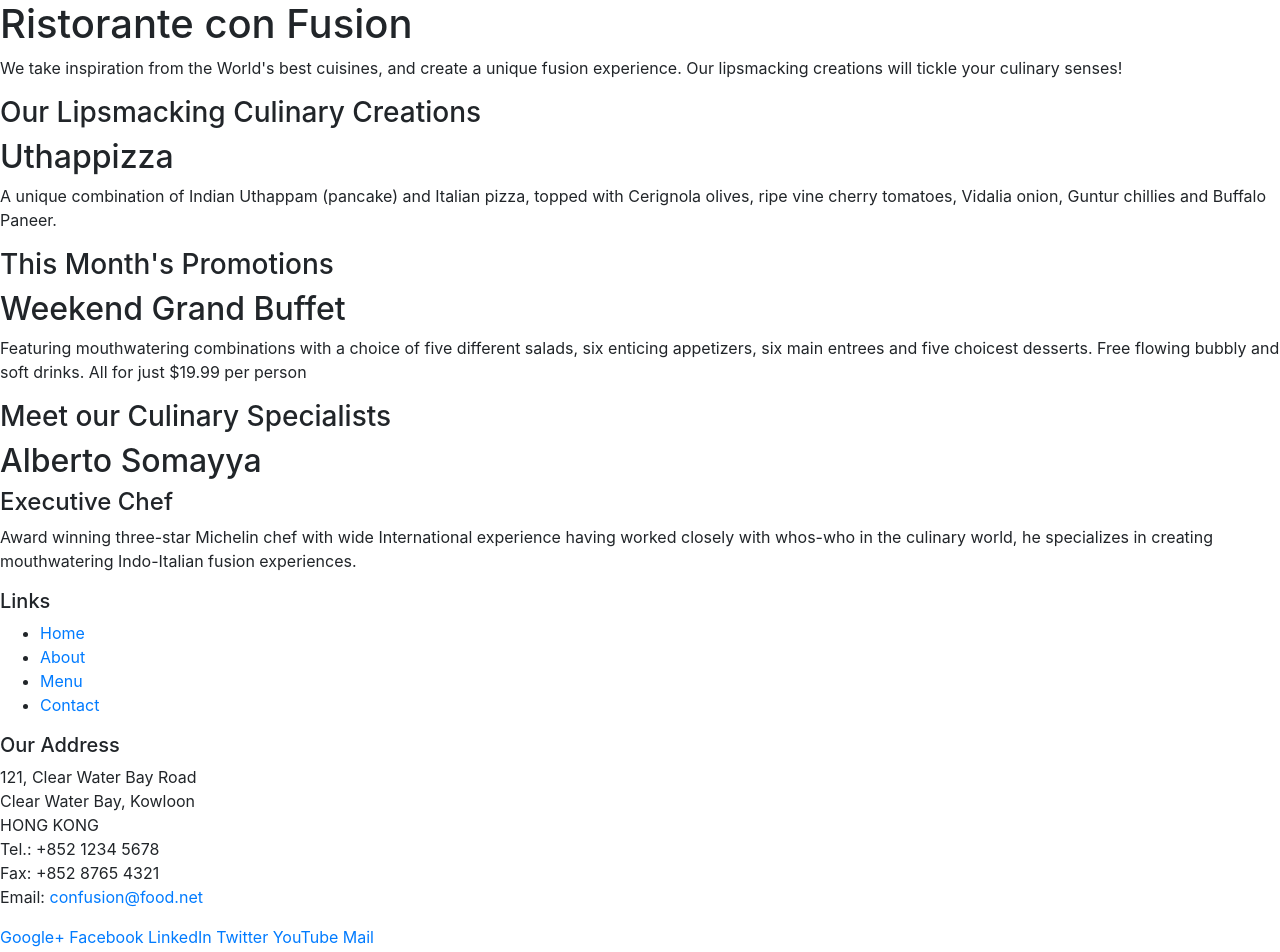
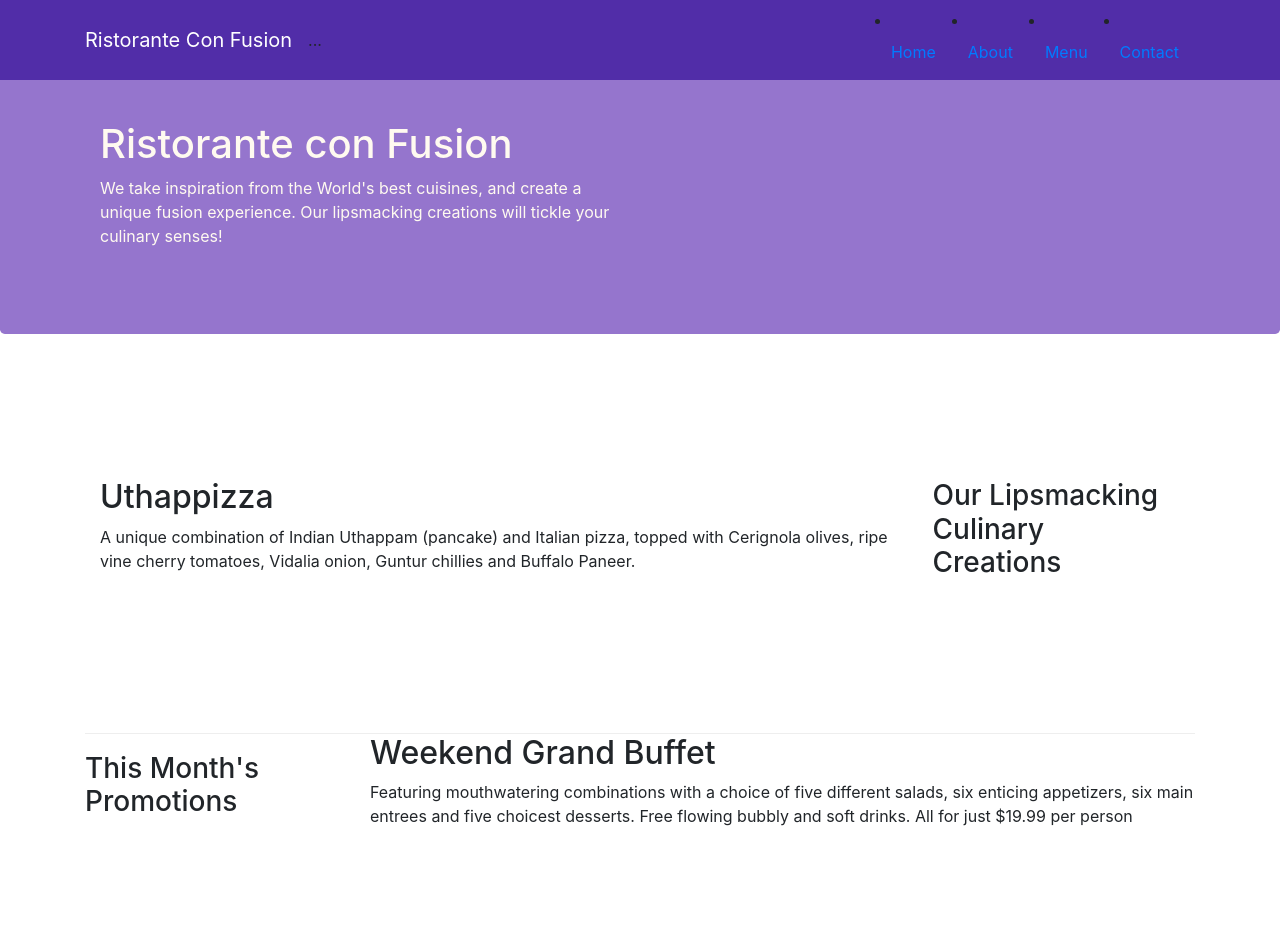
Before and after one commit to ljelepis/conFusion, a website: page index.html in a window 1280 px wide. Shown: the top 952 px of the page. Drawn offline with nearby package versions, Linux system fonts and the light colour scheme.

Commit message:
Navbar and Breadcrumbs

```diff
--- /dev/null
+++ b/CSS/styles.css
@@ -0,0 +1,39 @@
+.row-header {
+    margin: 0px auto;
+    padding: opx auto;
+}
+
+.row-content {
+    margin: 0px auto;
+    padding: 50px 0px 50px 0px;
+    border-bottom: 1px ridge;
+    min-height: 400px;
+}
+
+.footer {
+    background-color: #E8DAEF;
+    margin: 0px auto;
+    padding: 20px 0px 20px 0px;
+}
+
+.jumbotron {
+    padding: 70px 30px 70px 30px;
+    margin: 0px auto;
+    background: #9575CD;
+    color: floralwhite;
+}
+
+.address {
+    font-size: 80%;
+    margin: 0px;
+    color: #0f0f0f;
+}
+
+body{
+    padding:50px 0px 0px 0px;
+    z-index:0;
+}
+
+.navbar-dark {
+     background-color: #512DA8;
+}
--- /dev/null
+++ b/CSS/styles2.css
@@ -0,0 +1,30 @@
+.row-header {
+    margin: 0px auto;
+    padding: opx auto;
+}
+
+.row-content {
+    margin: 0px auto;
+    padding: 50px 0px 50px 0px;
+    border-bottom: 1px ridge;
+    min-height: 400px;
+}
+
+.footer {
+    background-color: #E8DAEF;
+    margin: 0px auto;
+    padding: 20px 0px 20px 0px;
+}
+
+.jumbotron {
+    padding: 70px 30px 70px 30px;
+    margin: 0px auto;
+    backgroun: rgb(168, 153, 194);
+    color: floralwhite;
+}
+
+.address {
+    font-size: 80%;
+    margin: 0px;
+    color: #0f0f0f;
+}
--- a/index.html
+++ b/index.html
@@ -9,71 +9,87 @@
 
      <!-- Bootstrap CSS -->
      <link rel="stylesheet" href="node_modules/bootstrap/dist/css/bootstrap.min.css">
-    <title>Ristorante Con Fusion</title>
+     <link rel="stylesheet" href="css/styles.css">
+     <title>Ristorante Con Fusion</title>
 </head>
 
 <body>
-
-    <header>
-        <div>
-            <div>
-                <div>
+        <nav class="navbar navbar-dark navbar-expand-sm fixed-top">
+                <div class="container">
+                        <button class="navbar-toggler" type="button" data-toggle="collapse" data-target="#Navbar">
+                                <span class="navbar-toggler-icon"></span>
+                            </button>
+                   <a class="navbar-brand" href="#">Ristorante Con Fusion</a>
+                   <div class="collapse navbar-collapse" id="Navbar">
+                        <ul class="navbar-nav mr-auto"> ... </ul>
+                            <li class="nav-item active"><a class="nav-link" href="#">Home</a></li>
+                            <li class="nav-item"><a class="nav-link" href="./aboutus.html">About</a></li>
+                            <li class="nav-item"><a class="nav-link" href="#">Menu</a></li>
+                            <li class="nav-item"><a class="nav-link" href="#">Contact</a></li>
+                        </ul>
+                    </div>
+                </div>
+        </nav>
+    <header class="jumbotron">
+        <div class="container">
+            <div class="row row-header">
+                <div class="col-12 col-sm-6">
                     <h1>Ristorante con Fusion</h1>
                     <p>We take inspiration from the World's best cuisines, and create a unique fusion experience. Our lipsmacking creations will tickle your culinary senses!</p>
                 </div>
-                <div>
+                <div class="col-12 col-sm">
                 </div>
             </div>
         </div>
     </header>
 
-    <div>
-        <div>
-            <div>
+    <div class="container">
+        <div class="row row-content align-items-center">
+            <div class="col-12 col-sm-4 order-sm-last col-md-3">
                 <h3>Our Lipsmacking Culinary Creations</h3>
             </div>
-            <div>
+            <div class="col col-sm order-sm-first col-md">
                 <h2>Uthappizza</h2>
-                <p>A unique combination of Indian Uthappam (pancake) and Italian pizza, topped with Cerignola olives, ripe vine cherry tomatoes, Vidalia onion, Guntur chillies and Buffalo Paneer.</p>
+                <p class="d-none d-sm-block">A unique combination of Indian Uthappam (pancake) and Italian pizza, topped with Cerignola olives, ripe vine cherry tomatoes, Vidalia onion, Guntur chillies and Buffalo Paneer.</p>
             </div>
         </div>
 
 
-        <div>
-            <div>
+        <div class="row align-items-center">
+            <div class="col-12 col-sm-4 col-md-3">
                 <h3>This Month's Promotions</h3>
             </div>
-            <div>
+            <div class="col col-sm col-md">
                 <h2>Weekend Grand Buffet</h2>
-                <p>Featuring mouthwatering combinations with a choice of five different salads, six enticing appetizers, six main entrees and five choicest desserts. Free flowing bubbly and soft drinks. All for just $19.99 per person </p>
+                <p class="d-none d-sm-block">Featuring mouthwatering combinations with a choice of five different salads, six enticing appetizers, six main entrees and five choicest desserts. Free flowing bubbly and soft drinks. All for just $19.99 per person </p>
             </div>
         </div>
 
-        <div>
-            <div>
+        <div class="row row-content align-items-center">
+            <div class="col-12 col-sm-4 order-sm-last col-md-3">
                 <h3>Meet our Culinary Specialists</h3>
             </div>
-            <div>
+            <div class="col col-sm order-sm-first col-md">
                 <h2>Alberto Somayya</h2>
                 <h4>Executive Chef</h4>
-                <p>Award winning three-star Michelin chef with wide International experience having worked closely with whos-who in the culinary world, he specializes in creating mouthwatering Indo-Italian fusion experiences. </p>
+                <p class="d-none d-sm-block">Award winning three-star Michelin chef with wide International experience having worked closely with whos-who in the culinary world, he specializes in creating mouthwatering Indo-Italian fusion experiences. </p>
             </div>
         </div>
     </div>
 
-    <footer>
-        <div>
-            <div>
-                <div>
+    <footer class="footer">
+        <div class="container">
+            <div class="row">
+                <div class="col-4 offset-1 col-sm-2">
                     <h5>Links</h5>
-                    <ul>
+                    <ul class="list-unstyled">
                         <li><a href="#">Home</a></li>
-                        <li><a href="#">About</a></li>
+                        <li><a href="./aboutus.html">About</a></li>
                         <li><a href="#">Menu</a></li>
                         <li><a href="#">Contact</a></li>
                     </ul>
                 </div>
-                <div>
+                <div class="col-7 col-sm-5">
                     <h5>Our Address</h5>
                     <address>
 		              121, Clear Water Bay Road<br>
@@ -84,8 +100,8 @@
 		              Email: <a href="mailto:confusion@food.net">confusion@food.net</a>
 		           </address>
                 </div>
-                <div>
-                    <div>
+                <div class="col-12 col-sm-4 align-self-center">
+                    <div class="text-center">
                         <a href="http://google.com/+">Google+</a>
                         <a href="http://www.facebook.com/profile.php?id=">Facebook</a>
                         <a href="http://www.linkedin.com/in/">LinkedIn</a>
@@ -95,8 +111,8 @@
                     </div>
                 </div>
            </div>
-           <div>
-                <div>
+           <div class="row justify-content-center">
+                <div class="col-auto">
                     <p>© Copyright 2018 Ristorante Con Fusion</p>
                 </div>
            </div>
```
Also changed, not shown: aboutus.html (added, +132 -0 lines).
